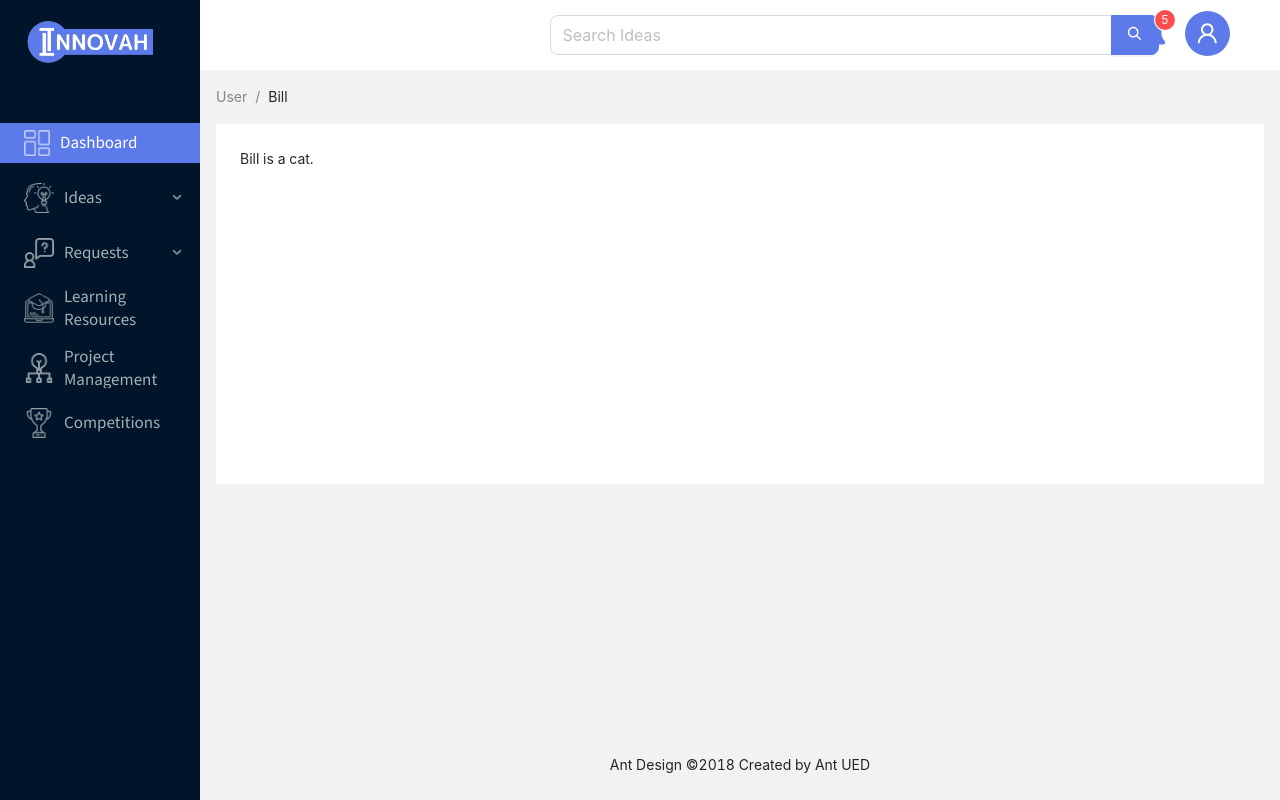
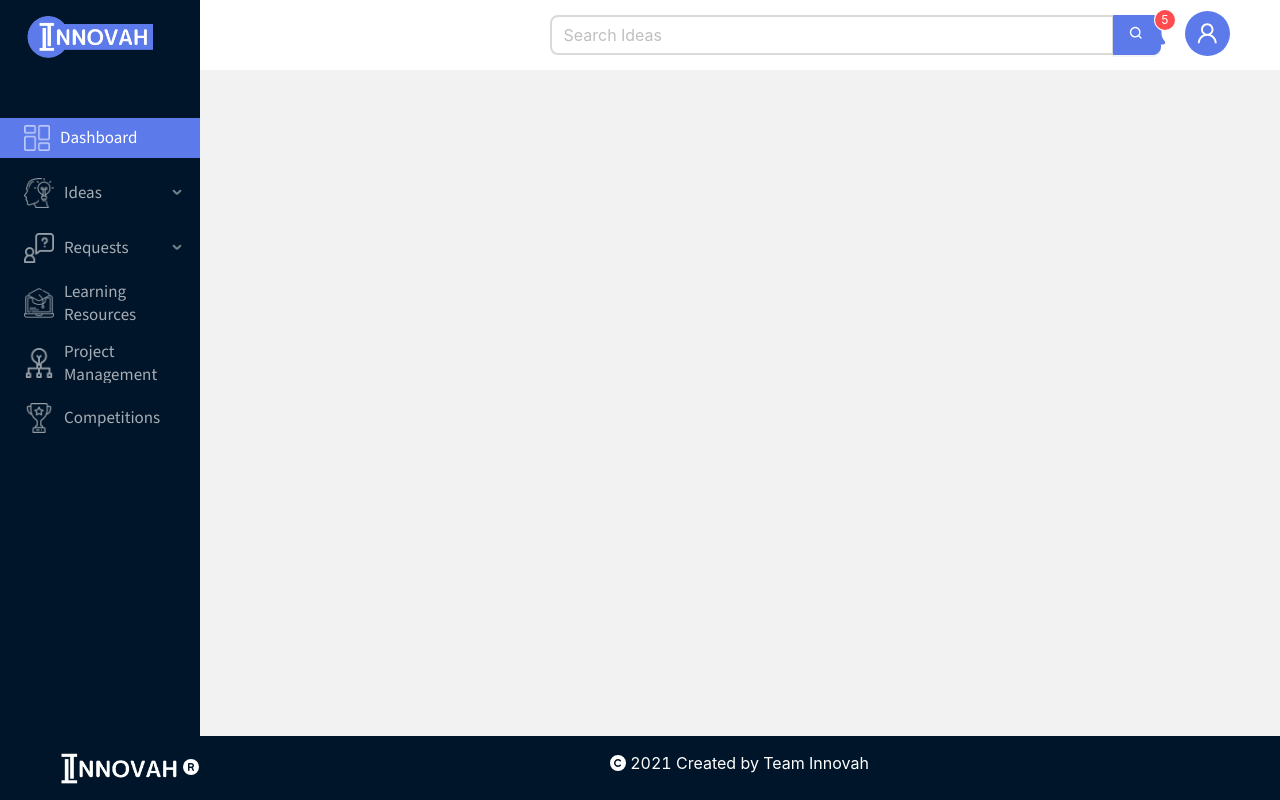
Before and after one commit to Adil-Asif/Innovah, a React (Create React App) app in the folder user/: page / in a window 1280 px wide. Built offline with nearby package versions, Linux system fonts and the light colour scheme.

Commit message:
Footer and Page Layout Components

```diff
--- /dev/null
+++ b/user/src/components/Footer/Footer.js
@@ -0,0 +1,24 @@
+import React from "react";
+import "./Footer.style.scss";
+import { Layout } from "antd";
+import FooterLogo from "../../assests/Images/FooterLogo.png";
+import { FontAwesomeIcon } from "@fortawesome/react-fontawesome";
+import { faCopyright, faRegistered } from "@fortawesome/free-solid-svg-icons";
+
+const { Footer } = Layout;
+
+const CustomFooter = () => {
+  return (
+    <div>
+      <Footer className="footerLayout">
+        <span className="logo">
+          <img src={FooterLogo} alt="Innovah" />{" "}
+          <FontAwesomeIcon icon={faRegistered} />
+        </span>
+        <FontAwesomeIcon icon={faCopyright} /> 2021 Created by Team Innovah
+      </Footer>
+    </div>
+  );
+};
+
+export default CustomFooter;
--- /dev/null
+++ b/user/src/components/Footer/Footer.style.scss
@@ -0,0 +1,17 @@
+.footerLayout {
+  padding: 15px 0px 0px 0px;
+  color: var(--white);
+  background-color: var(--dark-theme-color);
+  width: 130%;
+  height: 8vh;
+  font-size: 16px;
+  text-align: center;
+  margin-left: -30%;
+  .logo {
+    float: left;
+    margin-left: 13%;
+    img{
+        width: 120px;
+    }
+  }
+}
--- a/user/src/components/Header/Header.js
+++ b/user/src/components/Header/Header.js
@@ -11,24 +11,19 @@ const { Search } = Input;
 const CustomHeader = () => {
   return (
     <div>
-      <Header className="site-layout-background" style={{ height: 70 }}>
+      <Header className="site-layout-background">
         <Space direction="horizontal">
           <Search placeholder="Search Ideas" size="large" enterButton />
         </Space>
 
         <Avatar
-          icon={<UserOutlined style={{ color: "var(--white)" }} />}
-          style={{
-            float: "right",
-            marginTop: "11px",
-            backgroundColor: "var(--primary-color)",
-          }}
+          icon={<UserOutlined className="profileIcon" />}
+          className="profilePicture"
           size={45}
         />
         <Badge size="default" count={5} className="notificationIcon">
           <FontAwesomeIcon
             icon={faBell}
-            stye={{ fontSize: "700px", float: "right" }}
           />
         </Badge>
       </Header>
--- a/user/src/components/Header/Header.style.scss
+++ b/user/src/components/Header/Header.style.scss
@@ -1,11 +1,18 @@
+
+.site-layout-background{
+  height: 70px;
+}
+
 .ant-input-group-wrapper {
   transform: translate(300px, 15px);
 
   .ant-input {
+    border: 2px solid #d9d9d9;
     border-radius: 8px 0px 0px 8px;
+
   }
   .ant-input-lg {
-    padding: 6.5px 300px 6.5px 11.5px;
+    padding: 5.5px 300px 5.5px 11.5px;
   }
 
   .ant-input-search-button {
@@ -13,7 +20,7 @@
   }
 }
 
-.notificationIcon{
+.notificationIcon {
   float: right;
 
   margin: 20px;
@@ -22,3 +29,12 @@
     color: var(--primary-color);
   }
 }
+
+.profilePicture {
+  float: right;
+  margin-top: 11px;
+  background-color: var(--primary-color);
+  .profileIcon{
+    color: var(--white);
+  }
+}
--- a/user/src/components/PageLayout/PageLayout.js
+++ b/user/src/components/PageLayout/PageLayout.js
@@ -1,10 +1,11 @@
 import React from "react";
 import "./PageLayout.style.scss";
 
-import { Layout, Breadcrumb  } from "antd";
+import { Layout  } from "antd";
 import Sidebar from "../Sidebar/Sidebar";
 import Header from "../Header/Header";
-const { Content, Footer } = Layout;
+import Footer from "../Footer/Footer";
+const { Content } = Layout;
 
 const PageLayout = () => {
   return (
@@ -14,15 +15,9 @@ const PageLayout = () => {
         <Layout className="site-layout" data-theme="dark">
           <Header/>
           <Content style={{ margin: '0 16px' }}>
-            <Breadcrumb style={{ margin: '16px 0' }}>
-              <Breadcrumb.Item>User</Breadcrumb.Item>
-              <Breadcrumb.Item>Bill</Breadcrumb.Item>
-            </Breadcrumb>
-            <div className="site-layout-background" style={{ padding: 24, minHeight: 360 }}>
-              Bill is a cat.
-            </div>
+
           </Content>
-          <Footer style={{ textAlign: 'center' }}>Ant Design ©2018 Created by Ant UED</Footer>
+          <Footer/>
         </Layout>
       </Layout>
     </div>
--- a/user/src/components/Sidebar/Sidebar.js
+++ b/user/src/components/Sidebar/Sidebar.js
@@ -21,8 +21,8 @@ const Sidebar = () => {
 
 
   return (
-    <div>
-      <Sider style={{ height: "100vh" }}>
+    <div   className="siderLayout">
+      <Sider className="siderLayout">
         <div>
           <img alt="LOGO" src={Logo} className="Logo" />
         </div>
--- a/user/src/components/Sidebar/Sidebar.style.scss
+++ b/user/src/components/Sidebar/Sidebar.style.scss
@@ -1,5 +1,9 @@
+.siderLayout{
+  height: 94vh;
+}
+
 .Logo {
-  margin: 20px 16px 55px 23px !important;
+  margin: 15px 16px 55px 23px !important;
   width: 130px;
 }
 .ant-layout {
--- a/user/src/style/Global.css
+++ b/user/src/style/Global.css
@@ -5,7 +5,7 @@
     --primary-color: #5C7AEA;
     --layout-background: #f2f2f2;
     --white: #fff;
-
+    --dark-theme-color: #001529;
     /* Fonts */
     --font-family-logo:  'M PLUS Rounded 1c', sans-serif;
     --font-family-sidebar: 'Source Sans 3', sans-serif;
```
Also changed, not shown: user/src/assests/Images/FooterLogo.png (added). Lines whose indentation alone changed are shown as unchanged.
